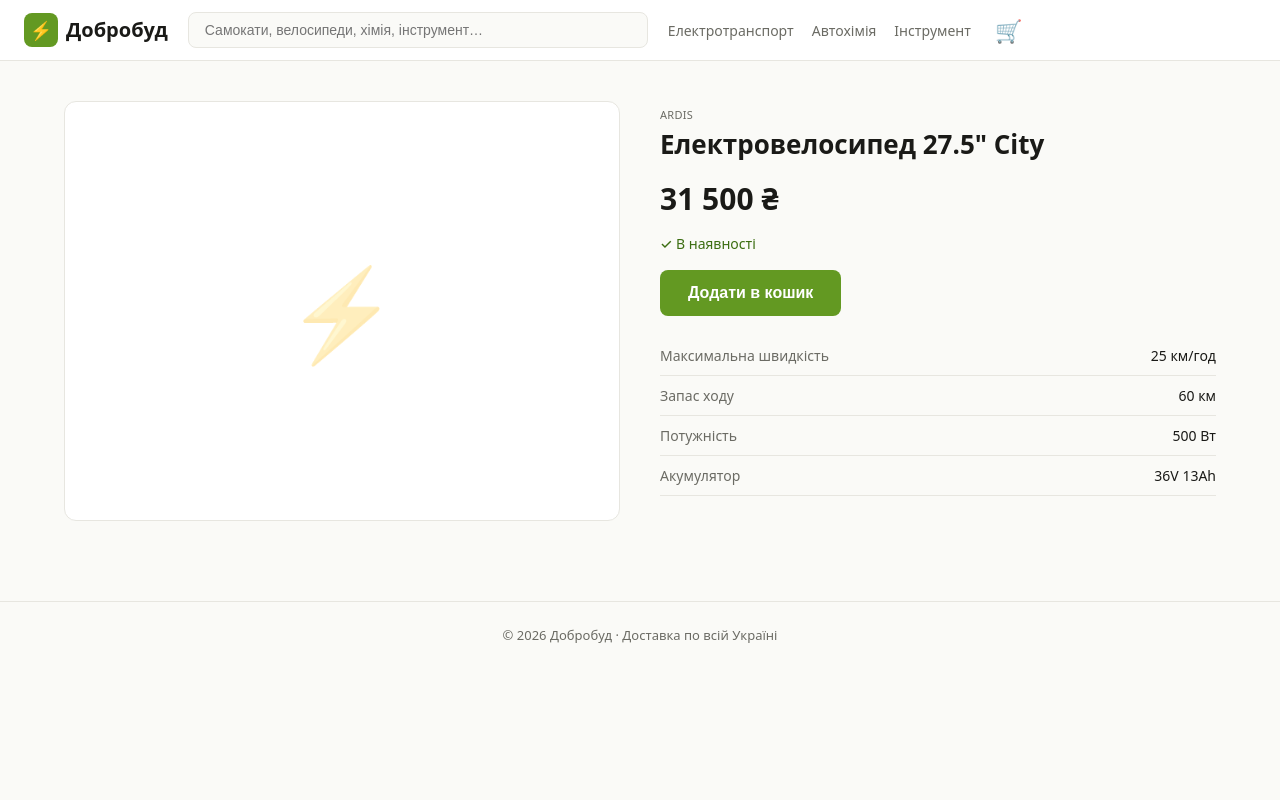
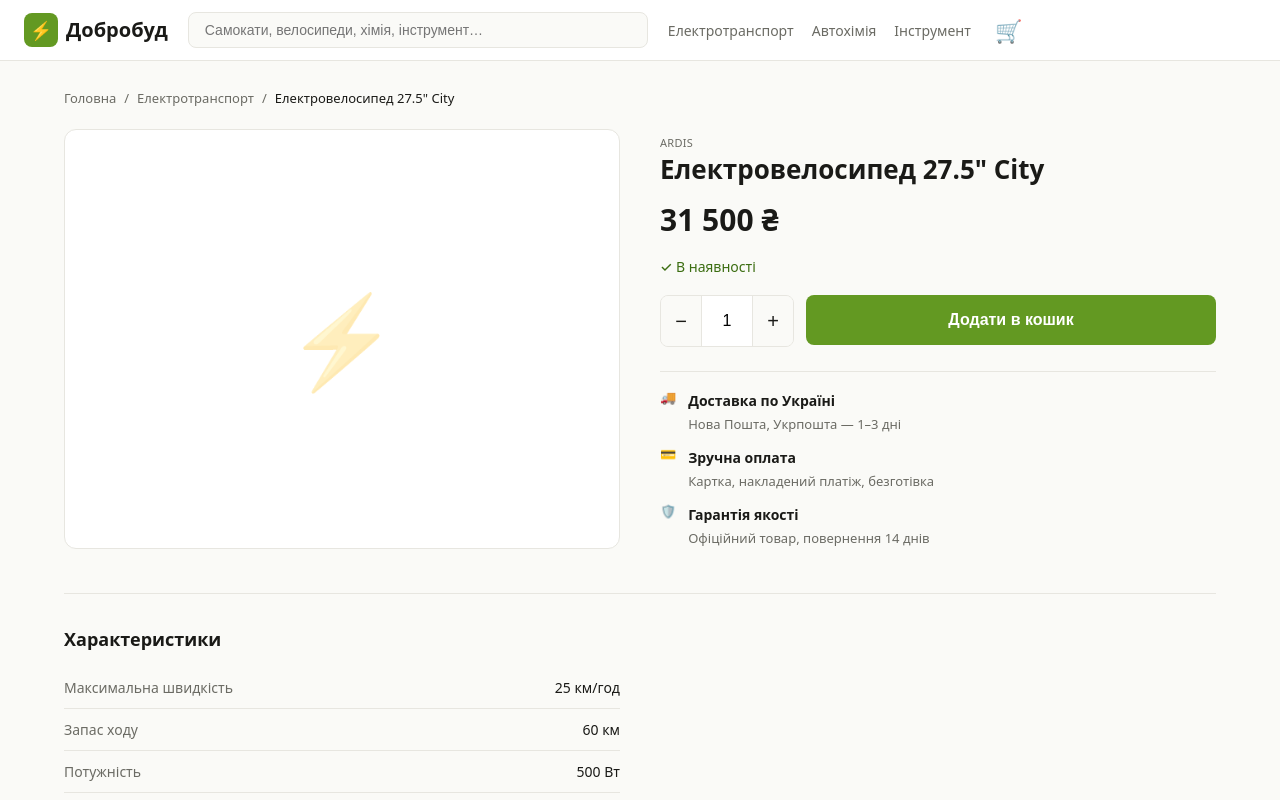
Before and after one commit to toxa8949-cmd/Dobrobud, a Next.js app: page /product/elektrovelosiped-275 in a window 1280 px wide. Shown: the top 800 px of the page. Built offline with nearby package versions, Linux system fonts and the light colour scheme; no server answers; the database is empty.

Commit message:
Add files via upload

```diff
--- a/app/globals.css
+++ b/app/globals.css
@@ -146,18 +146,51 @@ a { color: inherit; text-decoration: none; }
 @keyframes sh { to { background-position: -200% 0; } }
 
 /* ── Product page ── */
-.product { display: grid; grid-template-columns: 1fr 1fr; gap: 40px; padding: 16px 0; }
-.product-gallery { background: var(--card); border: 1px solid var(--line); border-radius: var(--radius); height: 420px; display: grid; place-items: center; }
+.breadcrumbs { display: flex; flex-wrap: wrap; align-items: center; gap: 8px; font-size: 13px; color: var(--muted); padding: 4px 0 16px; }
+.breadcrumbs a:hover { color: var(--green); }
+.breadcrumbs .current { color: var(--ink); }
+.product { display: grid; grid-template-columns: 1fr 1fr; gap: 40px; padding: 4px 0; }
+.product-gallery { background: var(--card); border: 1px solid var(--line); border-radius: var(--radius); height: 420px; display: grid; place-items: center; padding: 20px; }
 .product-gallery .ph { font-size: 90px; opacity: .3; }
-.product h1 { font-size: 26px; font-weight: 600; margin-bottom: 8px; }
+.product h1 { font-size: 26px; font-weight: 600; margin-bottom: 8px; line-height: 1.25; }
 .product .price-now { font-size: 30px; font-weight: 700; }
 .product .price-old { font-size: 16px; color: var(--muted); text-decoration: line-through; margin-left: 10px; }
-.spec-table { width: 100%; margin: 20px 0; border-collapse: collapse; }
-.spec-table td { padding: 9px 0; border-bottom: 1px solid var(--line); font-size: 14px; }
-.spec-table td:first-child { color: var(--muted); }
+.stock-badge { display: inline-block; font-size: 14px; font-weight: 500; margin-bottom: 18px; }
+.stock-badge.in { color: var(--green); }
+.stock-badge.out { color: #a32d2d; }
+
+.buybox { display: flex; gap: 12px; align-items: stretch; margin-bottom: 24px; flex-wrap: wrap; }
+.qty-picker { display: flex; align-items: center; border: 1px solid var(--line); border-radius: var(--radius-sm); overflow: hidden; }
+.qty-picker button { width: 40px; height: 50px; border: none; background: var(--bg); cursor: pointer; font-size: 20px; line-height: 1; color: var(--ink); }
+.qty-picker button:hover { background: var(--green-soft); color: var(--green); }
+.qty-picker input { width: 52px; height: 50px; border: none; border-left: 1px solid var(--line); border-right: 1px solid var(--line); text-align: center; font-size: 16px; background: var(--card); -moz-appearance: textfield; }
+.qty-picker input::-webkit-outer-spin-button, .qty-picker input::-webkit-inner-spin-button { -webkit-appearance: none; margin: 0; }
+.buybox .buy-btn { flex: 1; min-width: 200px; }
+.buy-btn { background: var(--green-bright); color: #fff; border: none; padding: 0 28px; height: 50px; border-radius: var(--radius-sm); font-size: 16px; font-weight: 600; cursor: pointer; transition: background .15s; }
+.buy-btn:hover:not(:disabled) { background: var(--green); }
+.buy-btn:disabled { background: #c9c9c2; cursor: not-allowed; }
+
+.perks { display: flex; flex-direction: column; gap: 12px; border-top: 1px solid var(--line); padding-top: 18px; }
+.perk { display: flex; gap: 12px; align-items: flex-start; }
+.perk-ico { font-size: 22px; line-height: 1.2; }
+.perk strong { display: block; font-size: 14px; font-weight: 600; }
+.perk span { font-size: 13px; color: var(--muted); }
+
+.product-details { display: grid; grid-template-columns: 1fr 1fr; gap: 40px; margin-top: 40px; padding-top: 32px; border-top: 1px solid var(--line); }
+.detail-block h2 { font-size: 18px; font-weight: 600; margin-bottom: 14px; }
+.detail-block p { color: #4a4a44; line-height: 1.7; }
+.spec-table { width: 100%; border-collapse: collapse; }
+.spec-table td { padding: 10px 0; border-bottom: 1px solid var(--line); font-size: 14px; }
+.spec-table td:first-child { color: var(--muted); width: 50%; }
 .spec-table td:last-child { text-align: right; font-weight: 500; }
-.buy-btn { background: var(--green-bright); color: #fff; border: none; padding: 14px 28px; border-radius: var(--radius-sm); font-size: 16px; font-weight: 600; cursor: pointer; }
-.buy-btn:hover { background: var(--green); }
+
+@media (max-width: 900px) {
+  .product { grid-template-columns: 1fr; gap: 24px; }
+  .product-gallery { height: 320px; }
+  .product-details { grid-template-columns: 1fr; gap: 28px; }
+}
+
+/* ── Old product styles below kept for compatibility ── */
 
 /* ── Catalog with filters ── */
 .catalog-layout { display: grid; grid-template-columns: 240px minmax(0, 1fr); gap: 24px; align-items: start; }
--- a/app/product/[slug]/page.tsx
+++ b/app/product/[slug]/page.tsx
@@ -1,6 +1,7 @@
 import { notFound } from 'next/navigation';
-import { getProductBySlug } from '@/lib/supabase';
-import AddToCartButton from '@/components/AddToCartButton';
+import { getProductBySlug, getRelatedProducts } from '@/lib/supabase';
+import BuyBox from '@/components/BuyBox';
+import CatalogGrid from '@/components/CatalogGrid';
 
 export const revalidate = 3600;
 
@@ -11,11 +12,13 @@ const SPEC_LABELS: Record<string, string> = {
   range_km: 'Запас ходу',
   power_w: 'Потужність',
   battery: 'Акумулятор',
-  volume_ml: 'Об\'єм',
+  volume_ml: "Об'єм",
   type: 'Тип',
   for: 'Призначення',
   voltage: 'Напруга',
   battery_count: 'Кількість акумуляторів',
+  subcategory: 'Категорія',
+  article: 'Артикул',
 };
 
 const SPEC_UNITS: Record<string, string> = {
@@ -31,14 +34,44 @@ const PLACEHOLDER: Record<string, string> = {
   tools: '🔧',
 };
 
+const CAT_NAME: Record<string, string> = {
+  etransport: 'Електротранспорт',
+  chemistry: 'Автохімія та хімія',
+  tools: 'Електроінструмент',
+};
+
+const CAT_SLUG: Record<string, string> = {
+  etransport: 'etransport',
+  chemistry: 'chemistry',
+  tools: 'tools',
+};
+
 export default async function ProductPage({ params }: { params: Promise<{ slug: string }> }) {
   const { slug } = await params;
   const p = await getProductBySlug(slug);
   if (!p) notFound();
 
-  const specEntries = Object.entries(p.specs).filter(([, v]) => v != null && v !== '' && v !== 0);
+  const related = await getRelatedProducts(p);
+
+  // Характеристики: впорядковано, з людськими назвами, артикул/категорія в кінці
+  const order = ['speed_kmh', 'range_km', 'power_w', 'battery', 'voltage', 'battery_count', 'volume_ml', 'type', 'for', 'subcategory', 'article'];
+  const specEntries = Object.entries(p.specs)
+    .filter(([, v]) => v != null && v !== '' && v !== 0)
+    .sort(([a], [b]) => {
+      const ia = order.indexOf(a); const ib = order.indexOf(b);
+      return (ia === -1 ? 99 : ia) - (ib === -1 ? 99 : ib);
+    });
 
   return (
+    <>
+      <nav className="breadcrumbs">
+        <a href="/">Головна</a>
+        <span>/</span>
+        <a href={`/catalog/${CAT_SLUG[p.category_type]}`}>{CAT_NAME[p.category_type]}</a>
+        <span>/</span>
+        <span className="current">{p.title}</span>
+      </nav>
+
       <div className="product">
         <div className="product-gallery">
           {p.images[0] ? (
@@ -58,36 +91,54 @@ export default async function ProductPage({ params }: { params: Promise<{ slug:
             {p.old_price && <span className="price-old">{fmt(p.old_price)} ₴</span>}
           </div>
 
-        <div style={{ marginBottom: 16, color: p.in_stock ? 'var(--green)' : '#a32d2d', fontSize: 14, fontWeight: 500 }}>
+          <div className={`stock-badge ${p.in_stock ? 'in' : 'out'}`}>
             {p.in_stock ? '✓ В наявності' : 'Немає в наявності'}
           </div>
 
-        <AddToCartButton
-          id={p.id}
-          slug={p.slug}
-          title={p.title}
-          price={p.price ?? 0}
-          disabled={!p.in_stock}
-        />
+          <BuyBox id={p.id} slug={p.slug} title={p.title} price={p.price ?? 0} inStock={p.in_stock} />
 
+          <div className="perks">
+            <div className="perk"><span className="perk-ico">🚚</span><div><strong>Доставка по Україні</strong><span>Нова Пошта, Укрпошта — 1–3 дні</span></div></div>
+            <div className="perk"><span className="perk-ico">💳</span><div><strong>Зручна оплата</strong><span>Картка, накладений платіж, безготівка</span></div></div>
+            <div className="perk"><span className="perk-ico">🛡️</span><div><strong>Гарантія якості</strong><span>Офіційний товар, повернення 14 днів</span></div></div>
+          </div>
+        </div>
+      </div>
+
+      {(p.description || specEntries.length > 0) && (
+        <div className="product-details">
+          {p.description && (
+            <section className="detail-block">
+              <h2>Опис</h2>
+              <p>{p.description}</p>
+            </section>
+          )}
           {specEntries.length > 0 && (
+            <section className="detail-block">
+              <h2>Характеристики</h2>
               <table className="spec-table">
                 <tbody>
                   {specEntries.map(([k, v]) => (
                     <tr key={k}>
                       <td>{SPEC_LABELS[k] ?? k}</td>
-                  <td>
-                    {v}
-                    {SPEC_UNITS[k] ?? ''}
-                  </td>
+                      <td>{v}{SPEC_UNITS[k] ?? ''}</td>
                     </tr>
                   ))}
                 </tbody>
               </table>
+            </section>
+          )}
+        </div>
       )}
 
-        {p.description && <p style={{ color: 'var(--muted)', marginTop: 16 }}>{p.description}</p>}
+      {related.length > 0 && (
+        <>
+          <div className="section-head" style={{ marginTop: 40 }}>
+            <h2>Схожі товари</h2>
           </div>
-    </div>
+          <CatalogGrid products={related} />
+        </>
+      )}
+    </>
   );
 }
--- /dev/null
+++ b/components/BuyBox.tsx
@@ -0,0 +1,46 @@
+'use client';
+
+import { useState } from 'react';
+import { useCart } from '@/lib/cart';
+
+export default function BuyBox({
+  id,
+  slug,
+  title,
+  price,
+  inStock,
+}: {
+  id: number;
+  slug: string;
+  title: string;
+  price: number;
+  inStock: boolean;
+}) {
+  const { add } = useCart();
+  const [qty, setQty] = useState(1);
+  const [added, setAdded] = useState(false);
+
+  const handle = () => {
+    add({ id, slug, title, price }, qty);
+    setAdded(true);
+    setTimeout(() => setAdded(false), 1600);
+  };
+
+  return (
+    <div className="buybox">
+      <div className="qty-picker">
+        <button onClick={() => setQty((q) => Math.max(1, q - 1))} aria-label="Менше">−</button>
+        <input
+          type="number"
+          min={1}
+          value={qty}
+          onChange={(e) => setQty(Math.max(1, Number(e.target.value) || 1))}
+        />
+        <button onClick={() => setQty((q) => q + 1)} aria-label="Більше">+</button>
+      </div>
+      <button className="buy-btn" disabled={!inStock} onClick={handle}>
+        {added ? '✓ Додано в кошик' : 'Додати в кошик'}
+      </button>
+    </div>
+  );
+}
--- a/lib/supabase.ts
+++ b/lib/supabase.ts
@@ -110,6 +110,51 @@ export async function getProductBySlug(slug: string): Promise<Product | null> {
     return (data as Product) ?? demo;
   } catch {
     return demo;
+  }
+}
+
+// Схожі товари: спершу з тієї ж підкатегорії, добираємо з типу
+export async function getRelatedProducts(p: Product, limit = 4): Promise<Product[]> {
+  if (!supabase) {
+    return DEMO_PRODUCTS.filter(
+      (x) => x.category_type === p.category_type && x.id !== p.id
+    ).slice(0, limit);
+  }
+  try {
+    const sub = p.specs?.subcategory as string | undefined;
+    // Перший вибір — та сама підкатегорія
+    if (sub) {
+      const { data } = await supabase
+        .from('products')
+        .select('*')
+        .eq('category_type', p.category_type)
+        .eq('specs->>subcategory', sub)
+        .neq('id', p.id)
+        .eq('in_stock', true)
+        .limit(limit);
+      if (data && data.length >= limit) return data as Product[];
+      // Добираємо з типу, якщо в підкатегорії замало
+      const have = (data as Product[]) ?? [];
+      const ids = [p.id, ...have.map((x) => x.id)];
+      const { data: extra } = await supabase
+        .from('products')
+        .select('*')
+        .eq('category_type', p.category_type)
+        .not('id', 'in', `(${ids.join(',')})`)
+        .eq('in_stock', true)
+        .limit(limit - have.length);
+      return [...have, ...((extra as Product[]) ?? [])];
+    }
+    const { data } = await supabase
+      .from('products')
+      .select('*')
+      .eq('category_type', p.category_type)
+      .neq('id', p.id)
+      .eq('in_stock', true)
+      .limit(limit);
+    return (data as Product[]) ?? [];
+  } catch {
+    return [];
   }
 }
 
```
Lines whose indentation alone changed are shown as unchanged.
